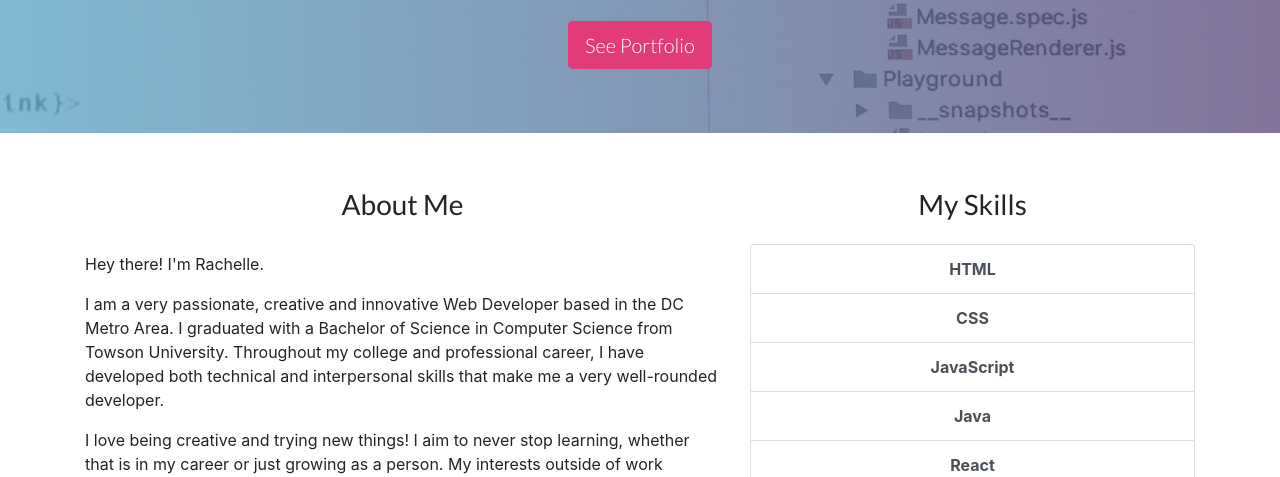
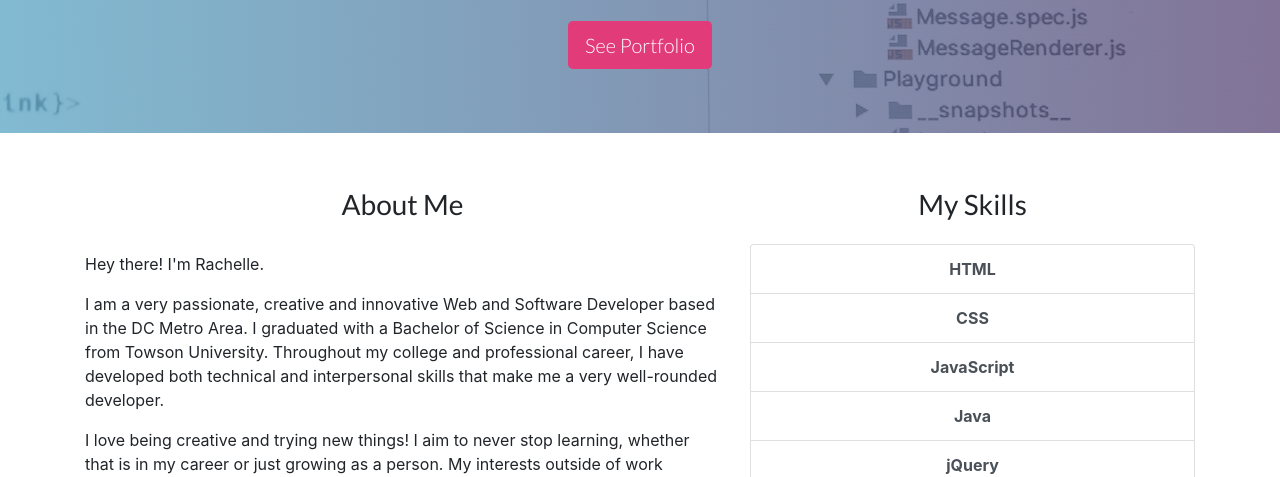
Before and after one commit to RML94/personal-site, a plain HTML site: page index.html in a window 1280 px wide. Shown: the part 323-800 px from the top of the page. Drawn offline with nearby package versions, Linux system fonts and the light colour scheme; a web font is replaced by a local one.

Commit message:
Update index.html

```diff
--- a/index.html
+++ b/index.html
@@ -84,7 +84,7 @@
           <h3 class="mb-4 abt-head text-center">About Me</h3>
           <div class="about-paragraph">
             <p class="hey">Hey there! I'm Rachelle.</p>
-             <p>I am a very passionate, creative and innovative Web Developer based in the DC Metro Area.
+             <p>I am a very passionate, creative and innovative Web and Software Developer based in the DC Metro Area.
              I graduated with a Bachelor of Science in Computer Science from Towson University. Throughout my college and professional career, I have developed both technical and interpersonal skills that make me a very well-rounded developer.</p>
 
             <p>I love being creative and trying new things! I aim to never stop learning, whether that is in my career or just growing as a person. My interests outside of work include obsessive learning about all things health related and fitness.</p>
@@ -97,6 +97,7 @@
             <div class="list-group-item list-group-item-action"><strong>CSS</strong></div>
             <div class="list-group-item list-group-item-action"><strong>JavaScript</strong></div>
             <div class="list-group-item list-group-item-action"><strong>Java</strong></div>
+            <div class="list-group-item list-group-item-action"><strong>jQuery</strong></div>
             <div class="list-group-item list-group-item-action"><strong>React</strong></div>
             <div class="list-group-item list-group-item-action"><strong>PHP</strong></div>
             <div class="list-group-item list-group-item-action"><strong>MySQL</strong></div>
```
